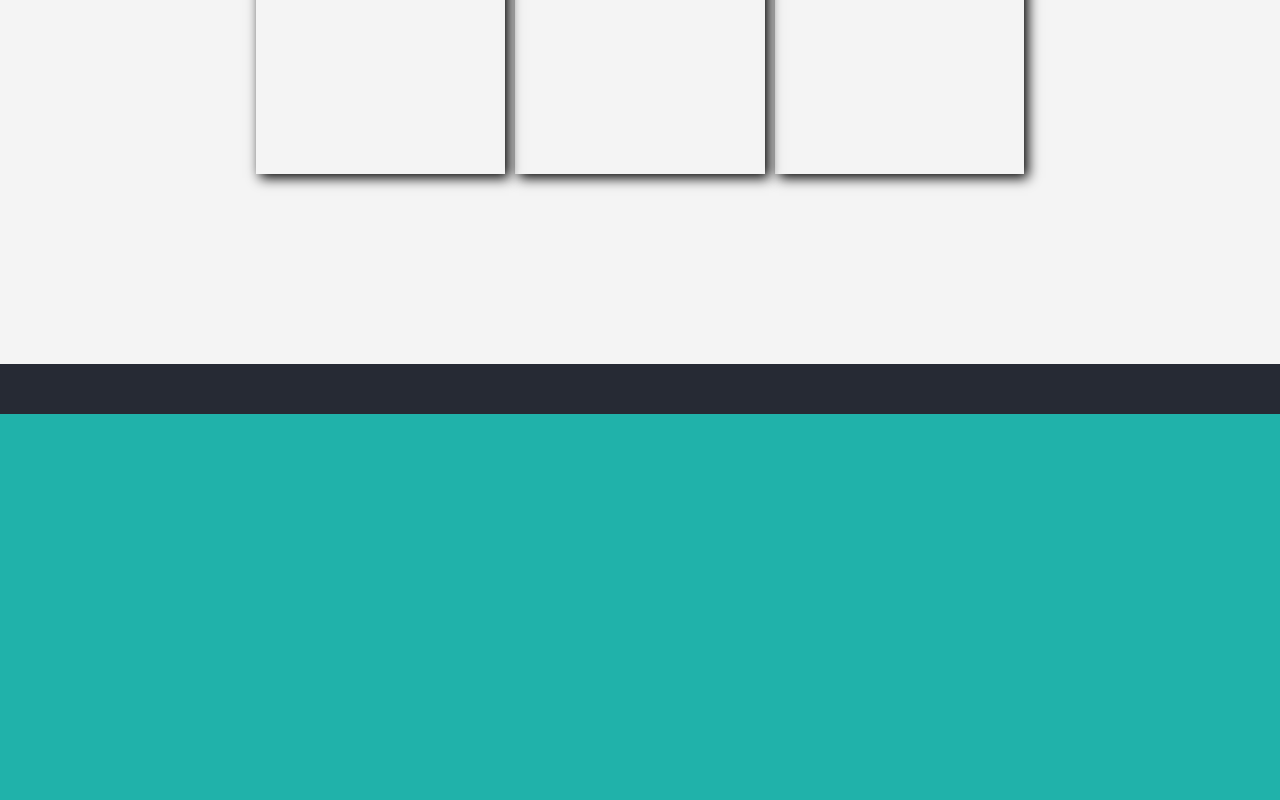
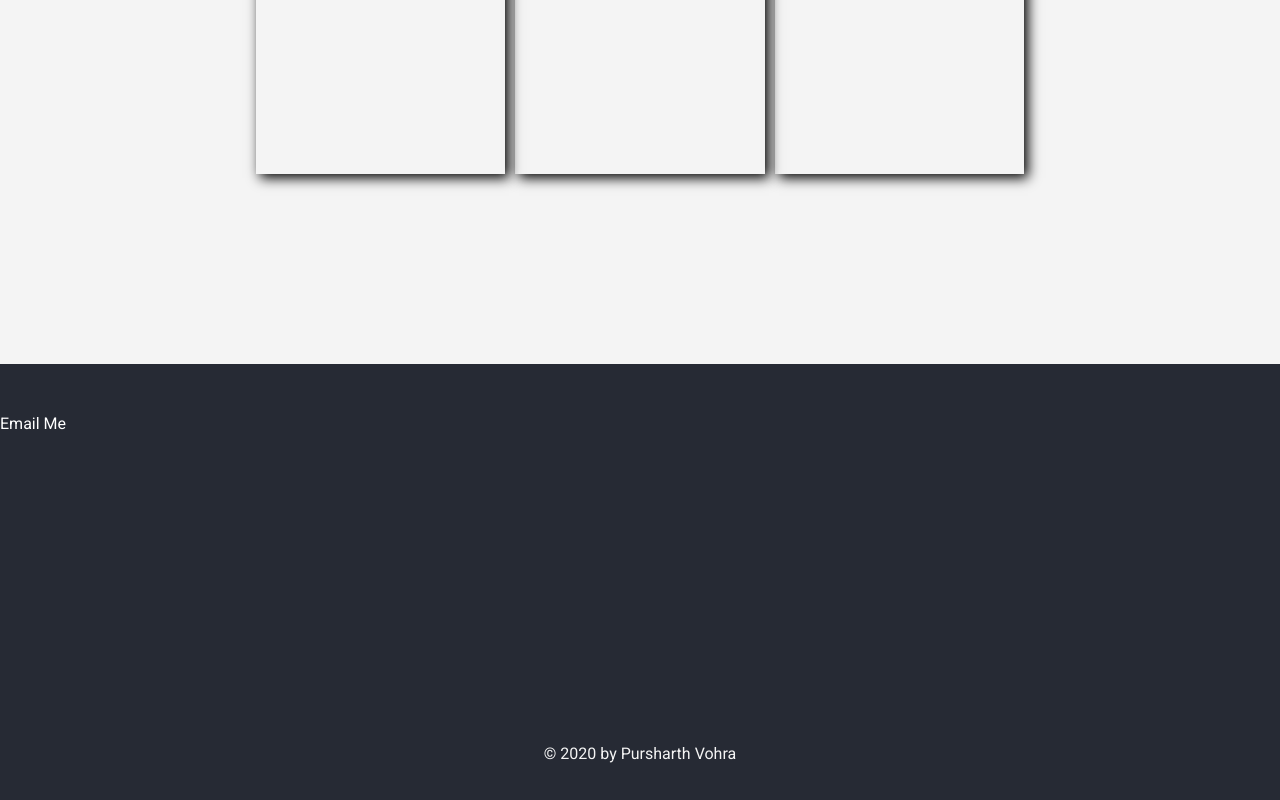
Before and after one commit to parasVohra/portfolio, a website: page index.html in a window 1280 px wide. Shown: the part 2306-3106 px from the top of the page. After the commit the page ends 3079 px from the top, so only its background shows below. Drawn offline with nearby package versions, Linux system fonts and the light colour scheme.

Commit message:
footer style updated

```diff
--- a/index.html
+++ b/index.html
@@ -135,9 +135,17 @@
 
         <div class="contactContainer">
 
+            <div class="emailBox"></div>
+            <div class="phoneBox"></div>
+            <div class="linkedInBox"></div>
+            <div class="githubBox"></div>
+            <div class="instaBox"></div>
+            <a href="mailto:pursharth.vohra@gmail.com">Email Me</a>
+
         </div>
-        <div class="footerConatiner">
+        <div class="footerContainer">
 
+            &copy; 2020 by Pursharth Vohra
         </div>
 
     </div>
--- a/styles/style.css
+++ b/styles/style.css
@@ -374,7 +374,7 @@ canvas{
 }
 
 .project a{
-  line-height:
+
 }
 
 .titleBar{
@@ -400,6 +400,11 @@ canvas{
 }
 
 .contactContainer {
-  height: 100vh;
-  background-color: lightseagreen;
+  height: 40vh;
 }
+
+.footerContainer{
+  margin: 10px;
+  color: #f4f4f4;
+  text-align: center;
+}
```
Also changed, not shown: 2 other files.
